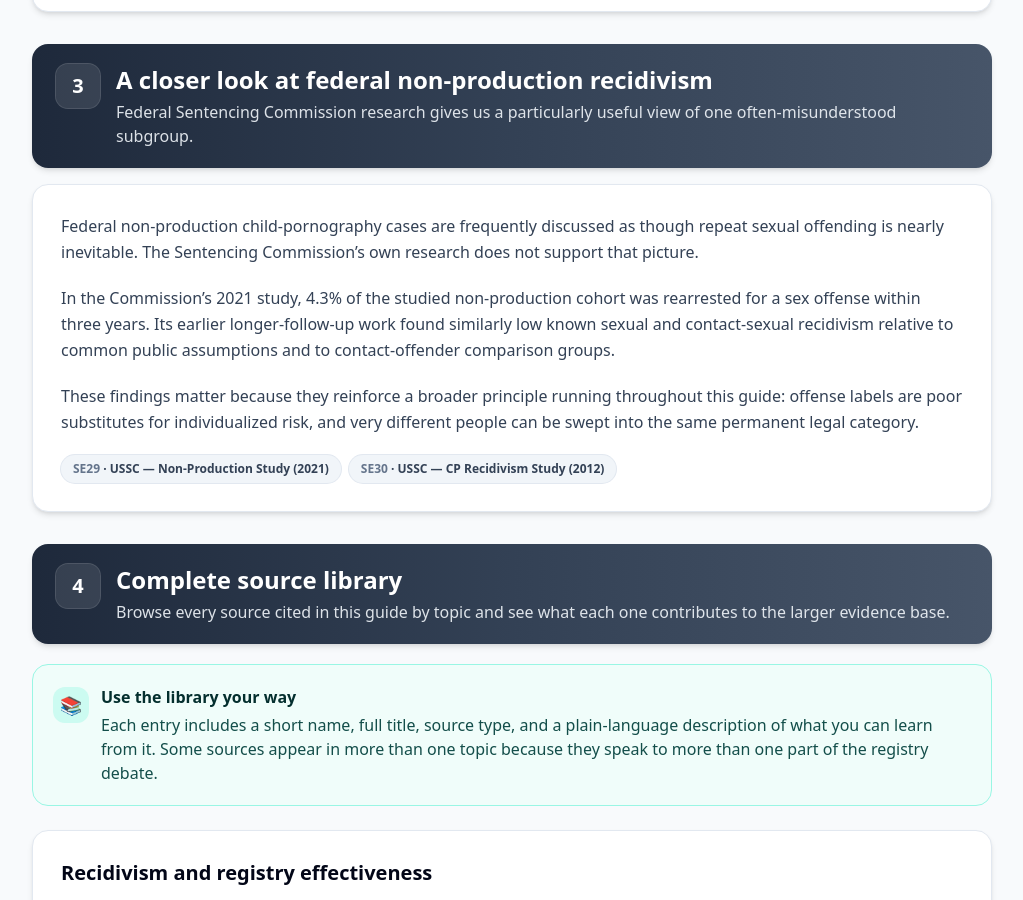
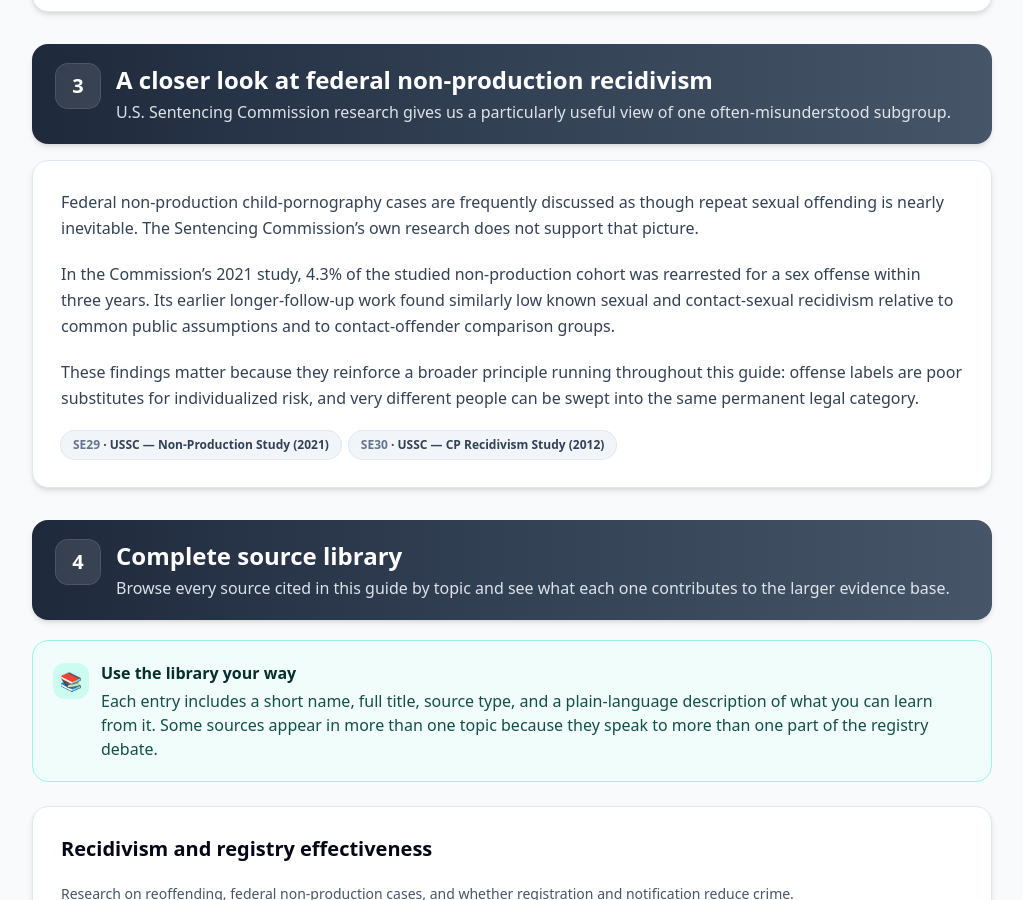
Before and after one commit to projectsolarrecon/Solar, a React (Vite) app: page /resources/research-data-resources in a window 1280 px wide. Shown: the part 6833-7733 px from the top of the page, without its empty margins (128-1151 px from the left). Built offline with nearby package versions, Linux system fonts and the light colour scheme.

Commit message:
Refine source page to visitor-facing advocacy framing

```diff
--- a/src/pages/resources/ResearchDataResources.tsx
+++ b/src/pages/resources/ResearchDataResources.tsx
@@ -685,7 +685,7 @@ export default function ResearchDataResources(): JSX.Element {
           id="federal-non-production"
           number="3"
           title="A closer look at federal non-production recidivism"
-          subtitle="Federal Sentencing Commission research gives us a particularly useful view of one often-misunderstood subgroup."
+          subtitle="U.S. Sentencing Commission research gives us a particularly useful view of one often-misunderstood subgroup."
         />
 
         <GuideSectionCard>
```
